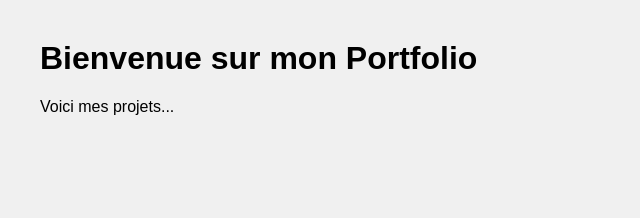
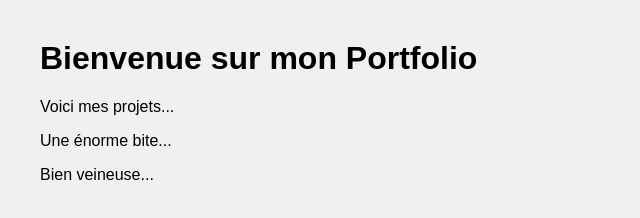
Before and after one commit to Xorcli/github.io, a plain HTML site: page index.html in a window 1280 px wide. Shown: the whole page, without its empty margins (0-640 px from the left). Drawn offline with Linux system fonts and the light colour scheme.

Commit message:
Update index.html

```diff
--- a/index.html
+++ b/index.html
@@ -15,5 +15,7 @@
 <body>
   <h1 class="fade-in">Bienvenue sur mon Portfolio</h1>
   <p>Voici mes projets...</p>
+  <p>Une énorme bite...</p>
+  <p>Bien veineuse...</p>
 </body>
 </html>
```
